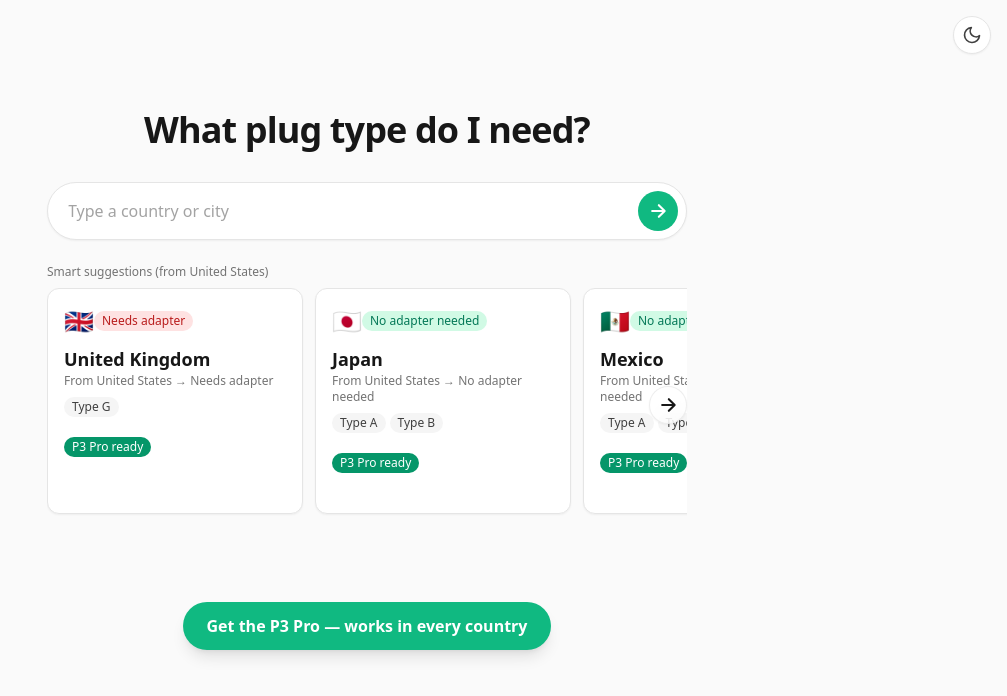
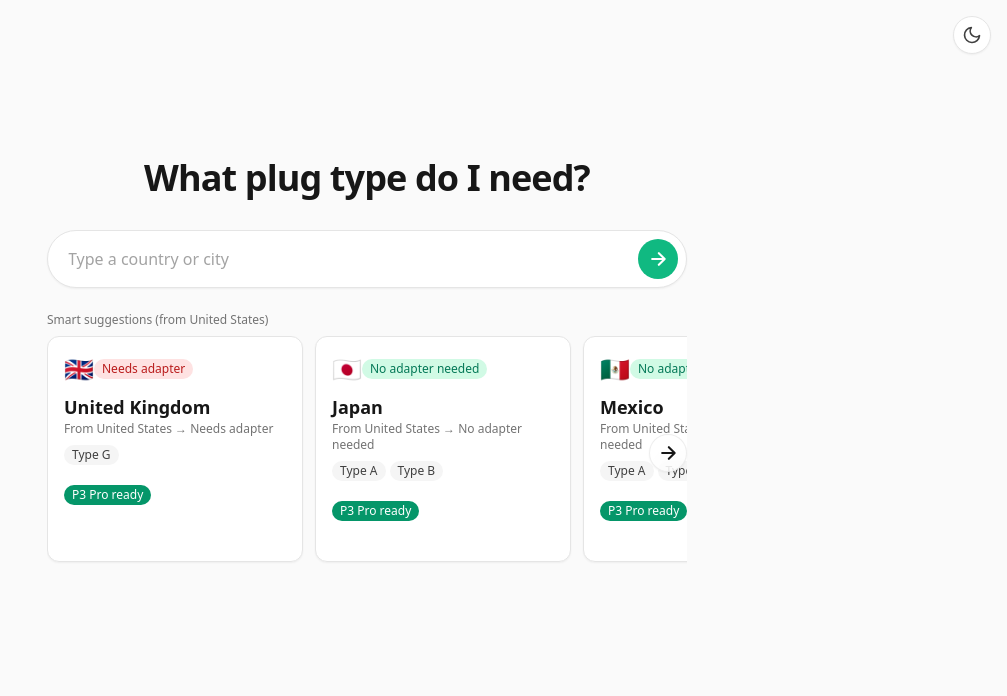
Before and after one commit to cphcrd22/plug-site-build-1, a Next.js app: page / in a window 1280 px wide. Shown: the top 696 px of the page, without its empty margins (273-1280 px from the left). Built offline with nearby package versions, Linux system fonts and the light colour scheme.

Commit message:
Remove P3 Pro CTA button

```diff
--- a/app/page.tsx
+++ b/app/page.tsx
@@ -97,15 +97,6 @@
           </button>
         )}
 
-        <a
-          href="https://infinacore.com/products/p3-pro"
-          target="_blank"
-          rel="noreferrer"
-          className="mt-12 inline-flex items-center justify-center rounded-full bg-emerald-500 px-6 py-3 font-semibold text-white shadow-lg transition-colors hover:bg-emerald-600 focus:outline-none focus:ring-2 focus:ring-emerald-600"
-        >
-          Get the P3 Pro — works in every country
-        </a>
-
         <footer className="mt-10 text-center text-xs text-neutral-500 dark:text-neutral-400">
 
         </footer>
```
Also changed, not shown: 1 other file (tests, documents, lock files or other folders).
